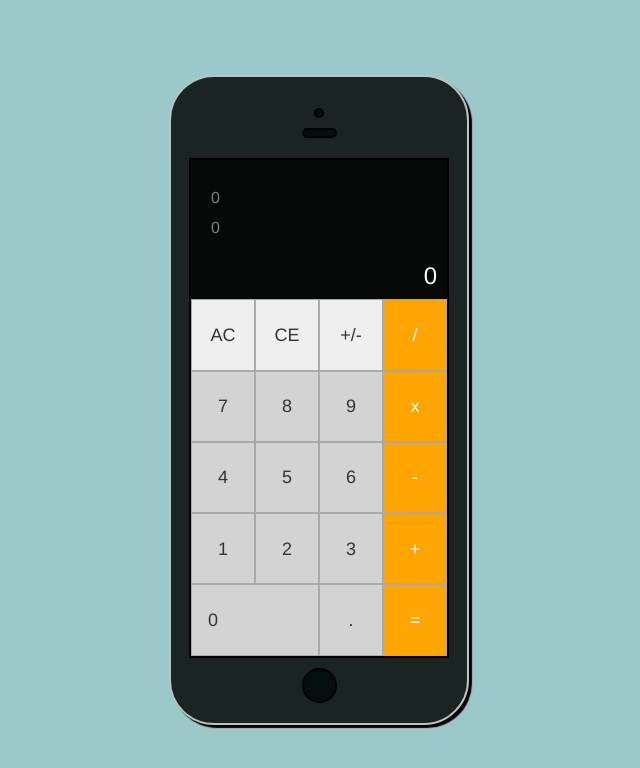
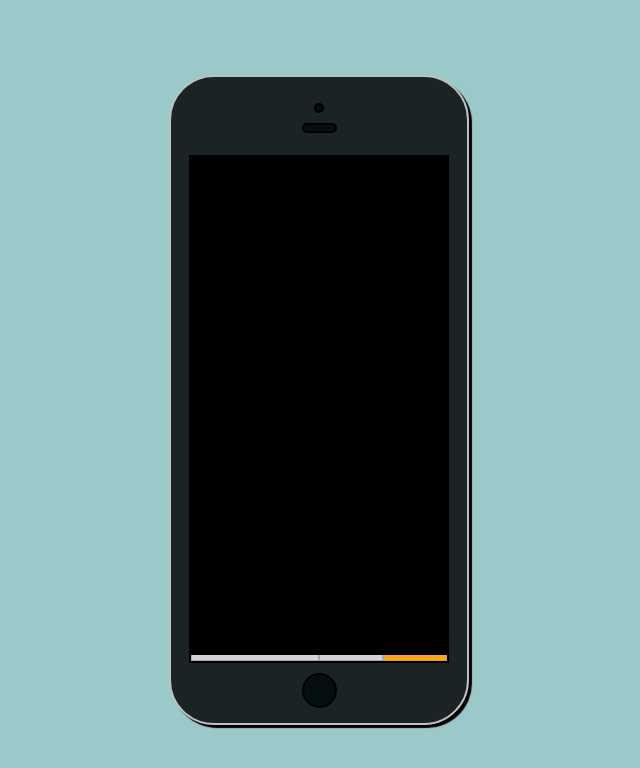
Before and after one commit to xChristianZx/FCC2, a plain HTML site: page Projects/calculator/index.html in a window 1280 px wide. Shown: the whole page, without its empty margins (321-961 px from the left). Drawn offline with nearby package versions, Linux system fonts and the light colour scheme.

Commit message:
added percent btn and on/off btn

```diff
--- a/Projects/calculator/app.js
+++ b/Projects/calculator/app.js
@@ -1,12 +1,10 @@
 //TO DO
 
 // 1. refactor history display code
-// on init hide history buttons
-// on/off Home Button
-// 2. plus/ minus function
-// 3. number input refactoring
-// 4. operator summation
-// 5. percentage btn and function (x * .01)
+// 2. on/off transition - rgba transition?
+// 3. plus/ minus function
+// 4. number input refactoring
+// 5. operator summation
 // 6. Reactive design
 // idea: 3 arrays - input, holding, history = see iphone
 
@@ -25,8 +23,8 @@
     var number;
     initialize();
 
-    var history1 = historyArr[historyArr.length -1];
-    var history2 = historyArr[historyArr.length -2];
+    var history1 = historyArr[historyArr.length - 1];
+    var history2 = historyArr[historyArr.length - 2];
 
     function equalsReset() {
         equals = false;
@@ -48,16 +46,21 @@
         equalityReset();
         //console.log('equality: ', equality);
         $outputText.text(clearArr[0]);
-        $historyText1.text(clearArr[0]);
-        $historyText2.text(clearArr[0]);
+        $historyText1.text(' ');
+        $historyText2.text(' ');
     };
+
+    function inputArrJoin () {
+        return inputArrStr = inputArr.join('');
+    }
 
     //Print to form
     function printToDisplay() {
-        $outputText.text(inputArr.join(''));
+        //$outputText.text(inputArr.join(''));
+        $outputText.text(inputArrJoin());
         $historyText1.text(history1);
         $historyText2.text(history2);
-        console.log('historyArr:',historyArr);
+        console.log('historyArr:', historyArr);
     };
 
     function numberInput() {
@@ -70,12 +73,14 @@
     }
 
     function compute() {
-        inputArrStr = inputArr.join('');
+        inputArrJoin();
         equals = math.eval(inputArrStr);
         var ans = math.format(equals, {
             precision: 14
         }); //to prevent rounding errors
+
         console.log('inputArrStr', inputArrStr, 'equals', equals, 'ans', ans)
+
         $outputText.text(ans);
         historyArr.push(inputArrStr);
         $historyText1.text(inputArrStr);
@@ -145,8 +150,20 @@
         };
     });
 
+    //On/Off Button
+    $('.home-btn').click(function () {
+        console.log('On/Off');
+         $('.off-wrapper').toggle(500);
+        }
+    )
+
     //Plus/Minus button
-    $('#plus-minus').click(function () {
+    $('#percent').click(function () {
+        // (x * 01);
+        // inputArrJoin();
+        // (inputArrStr * .01);
+        inputArr.push('* .01');
+        compute();
 
     });
 
@@ -159,7 +176,7 @@
             inputArr = [];
             number = $(this).attr('value');
             inputArr.push(number)
-            console.log(inputArr)
+            console.log('inputArr: ', inputArr)
             //console.log(e);
             printToDisplay();
         } else {
@@ -168,7 +185,7 @@
             console.log('THIS', this);
             number = $(this).attr('value');
             inputArr.push(number)
-            console.log(inputArr)
+            console.log('inputArr: ', inputArr)
             //console.log(e);
             printToDisplay();
         }
@@ -186,7 +203,7 @@
 
             number = $(this).attr('value');
             inputArr.push(number)
-            console.log(inputArr)
+            console.log('inputArr: ', inputArr)
             //console.log(e);
             printToDisplay();
         } else {
@@ -194,7 +211,7 @@
             console.log('Operator Eqauality Check: ', equality);
             number = $(this).attr('value');
             inputArr.push(number)
-            console.log(inputArr)
+           console.log('inputArr: ', inputArr)
             //console.log(e);
             printToDisplay();
             console.log('THIS', this);
@@ -209,7 +226,7 @@
     //Keybindings
     $(document).keydown(function (e) {
         if (e.shiftKey) {
-            switch (e.which){
+            switch (e.which) {
                 case 56:
                     $('#multiply').click();
                     break;
--- a/Projects/calculator/index.html
+++ b/Projects/calculator/index.html
@@ -19,6 +19,8 @@
         <div class="camera"></div>
         <div class="ear-phone"></div>
 
+        <div class="off-wrapper"></div>
+
         <div class="wrapper">
             <div class="output-wrapper">
                 <p id="history-text2">0</p>
@@ -28,7 +30,7 @@
 
             <button class="btn btn-lg" id="all-clear" title='Clear-All - " A "' type="button" value="0">AC</button>
             <button class="btn btn-lg" id="clear-entry" title='Clear-Entry - " C "' type="button" value="0">CE</button>
-            <button class="btn btn-lg" id="plus-minus" title='Positive/Negative' type="button">+/-</button>
+            <button class="btn btn-lg" id="percent" title='percent' type="button">%</button>
 
             <button class="btn btn-lg operator" id="divide" title='Divide - " / "' type="button" value=" / ">/</button>
             <button class="btn btn-lg operator" id="multiply" title='Multiply - " * "' type="button" value=" * ">x</button>
@@ -49,7 +51,7 @@
             <button class="btn btn-lg decimal" id="decimal" title='Decimal - " . "' type="button" value=".">.</button>
 
         </div>
-        <div class="home-btn"></div>
+        <button class="home-btn"></button>
     </div>
     <!--scripts-->
     <script src="https://cdnjs.cloudflare.com/ajax/libs/jquery/3.2.1/jquery.min.js"></script>
--- a/Projects/calculator/sass/style.scss
+++ b/Projects/calculator/sass/style.scss
@@ -1,5 +1,6 @@
 $dark-slate: #2e5266;
 $operator: orange;
+
 html,
 body {
     background-color: #9bc9ca;
@@ -43,8 +44,7 @@
     height: 10px;
     width: 35px;
     position: relative;
-    margin: 0 auto;
-    margin-top: 10px;
+    margin: 10px 0;
 }
 
 .home-btn {
@@ -70,6 +70,26 @@
     border: 2px solid black;
     min-height: 500px;
     width: 260px;
+    &.off{
+        min-height: 500px;
+        width: 260px;
+        background-color: black;
+    }
+}
+.off-wrapper {
+    z-index: 2;
+    position: absolute;
+    margin: 0 auto;
+    margin-top: 10px;
+    display: grid;
+    grid-template-columns: 1fr 1fr 1fr 1fr;
+    grid-template-rows: 1fr 1fr 1fr 1fr 1fr 1ff;
+    grid-gap: 0 0;
+    justify-items: stretch;
+    border: 2px solid black;
+    min-height: 500px;
+    width: 260px;
+    background-color: black;
 }
 
 .output-wrapper {
@@ -79,7 +99,8 @@
     justify-content: flex-end; // align-items: flex-end;
     grid-column: 1/5;
     grid-row: 1/2;
-    min-height: 80px;
+    height: 138.5px;
+    width: 256px;
 }
 
 #history-text1 {
@@ -115,6 +136,8 @@
 .btn {
     border: 1px solid darkgrey;
     border-radius: 0px;
+    height: 71.5px;
+    width: 64px;
 }
 
 .number,
@@ -163,6 +186,7 @@
     grid-column: 1/3;
     grid-row: 6/7;
     text-align: left;
+    width: 128px;
 }
 
 #one {
```
Also changed, not shown: Projects/calculator/css/style.css, 1 other file.
